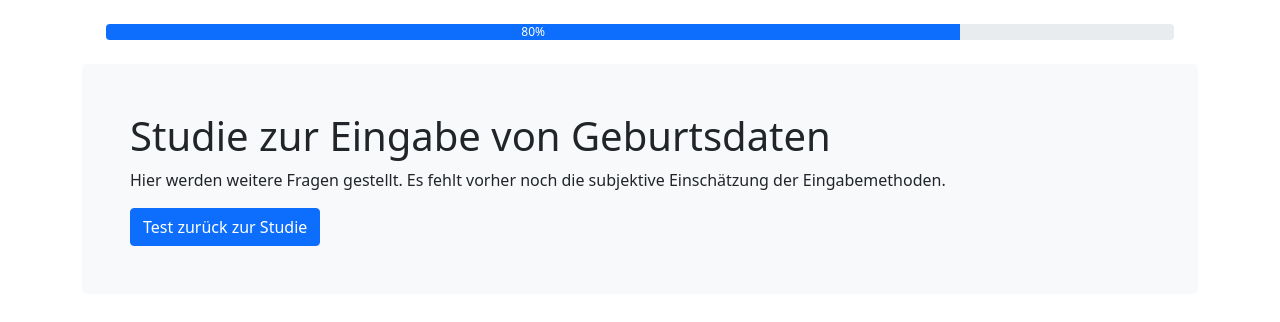
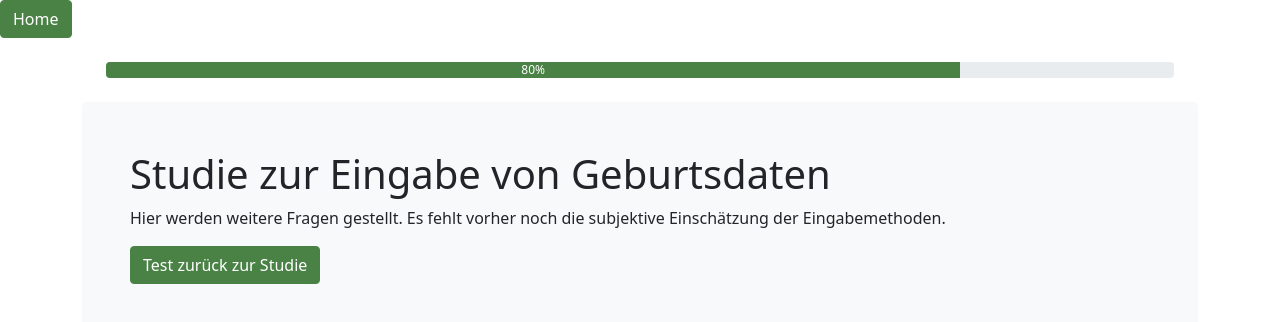
Before and after one commit to schubertn/Birthdate-Study, a React (Vite) app: page /demographics in a window 1280 px wide. Shown: the top 322 px of the page. Built offline with nearby package versions, Linux system fonts and the light colour scheme.

Commit message:
:lipstick: Started working on custom design

```diff
--- a/index.html
+++ b/index.html
@@ -9,6 +9,7 @@
   </head>
   <body>
     <div id="root"></div>
+    <link rel="stylesheet" href="/src/customStyle.css" />
     <script type="module" src="/src/index.jsx"></script>
     <script src="https://cdn.jsdelivr.net/npm/bootstrap@5.0.2/dist/js/bootstrap.bundle.min.js" integrity="sha384-MrcW6ZMFYlzcLA8Nl+NtUVF0sA7MsXsP1UyJoMp4YLEuNSfAP+JcXn/tWtIaxVXM"  crossorigin="anonymous"></script>
   </body>
--- /dev/null
+++ b/src/customStyle.css
@@ -0,0 +1,21 @@
+.btn-custom {
+  color: #ffffff;
+  background-color: #4a8246;
+  border-color: #4a8246;
+}
+
+.btn-custom:hover,
+.btn-custom:focus,
+.btn-custom:active:focus,
+.btn-custom:active,
+.btn-custom.active,
+.open > .dropdown-toggle.btn-custom {
+  color: #ffffff;
+  background-color: #005f50;
+  border-color: #005f50;
+  outline: 0;
+}
+
+.progress-bar {
+  background-color: #4a8246;
+}
--- a/src/routes/Demographics.jsx
+++ b/src/routes/Demographics.jsx
@@ -20,7 +20,7 @@ export default function Demographics() {
           subjektive Einschätzung der Eingabemethoden.
         </p>
 
-        <Link to="/Study" className="btn btn-primary" role="button">
+        <Link to="/Study" className="btn btn-custom" role="button">
           Test zurück zur Studie
         </Link>
       </div>
--- a/src/routes/Home.jsx
+++ b/src/routes/Home.jsx
@@ -19,11 +19,12 @@ export default function Home() {
           Hier ist die Startseite. Hier werden Sie eine Einleitung und weitere
           Informationen zur Studie lesen.
         </p>
-
-        <Link to="/Instructions" className="btn btn-primary" role="button">
+        <Link to="/Instructions" className="btn btn-custom" role="button">
           Weiter zur Anleitung
         </Link>
       </div>
     </div>
   );
 }
+
+// className="btn btn-primary shadow-none" if we want to remove the shadow on button click
--- a/src/routes/Instructions.jsx
+++ b/src/routes/Instructions.jsx
@@ -16,10 +16,10 @@ const Instructions = () => {
           Hier folgt eine Anleitung zur Durchführung der Studie. Wenn Sie auf{" "}
           <q>Beginnen</q> drücken, dann beginnt die Studie. Juhu!
         </p>
-        <Link to="/Study" className="btn btn-primary" role="button">
+        <Link to="/Study" className="btn btn-custom" role="button">
           Beginnen
         </Link>
-        <Link to="/" className="btn btn-primary" role="button">
+        <Link to="/" className="btn btn-custom" role="button">
           Zurück
         </Link>
       </div>
--- a/src/routes/Layout.jsx
+++ b/src/routes/Layout.jsx
@@ -1,8 +1,13 @@
-import { Outlet } from "react-router-dom";
+import { Link, Outlet } from "react-router-dom";
 
 export default function Layout() {
   return (
     <>
+      <div>
+        <Link to="/" className="btn btn-custom" role="button">
+          Home
+        </Link>
+      </div>
       <Outlet />
     </>
   );
--- a/src/routes/Study.jsx
+++ b/src/routes/Study.jsx
@@ -44,7 +44,7 @@ export default function Study() {
             Diese Seite ist nur vorübergehend hier. Später sollen an dieser
             Stelle einfach nur die Daten der Studie gespeichert werden.
           </p>
-          <Link to="/Demographics" className="btn btn-primary" role="button">
+          <Link to="/Demographics" className="btn btn-custom" role="button">
             Weiter zu den Fragen
           </Link>
         </div>
@@ -77,7 +77,7 @@ export default function Study() {
               </div>
               <div className="col-auto">
                 <button
-                  className="btn btn-primary"
+                  className="btn btn-custom"
                   onClick={() => {
                     localStorage.setItem("progress", progress.toString());
                     localStorage.setItem("counter", counter.toString());
```
